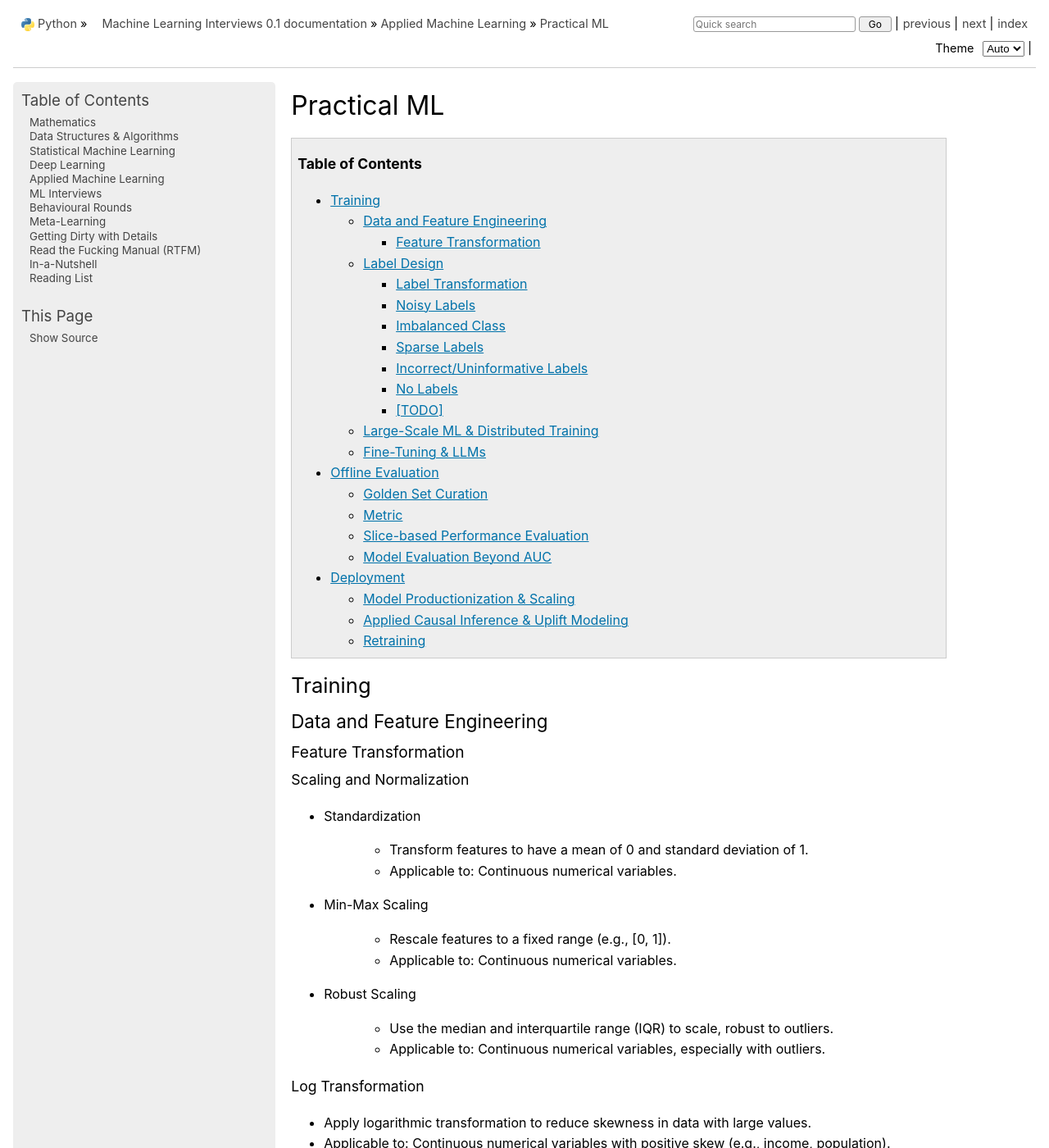
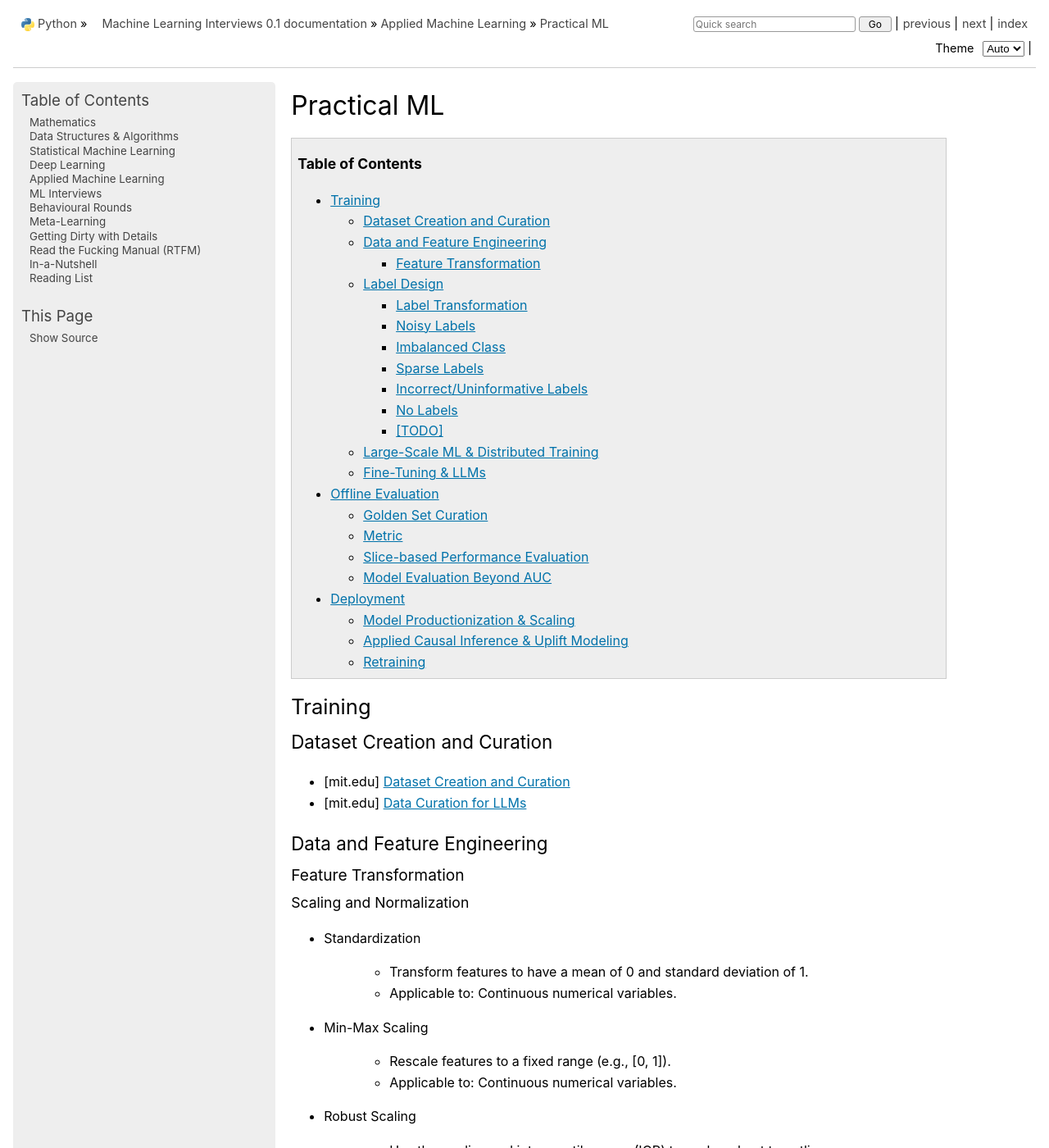
Before and after one commit to uselesstechjunks/leetcode, a Sphinx documentation site: the page built from docs/source/applied/practical/index.rst, in a window 1280 px wide and 1400 px high. Shown: the whole window at 82% size. Built offline with Sphinx 7.4.7, drawn with Linux system fonts in a browser that asks for light colours; pages that are not in the unit, such as notebooks, are missing from menus.

Commit message:
Update index.rst

```diff
--- a/docs/source/applied/practical/index.rst
+++ b/docs/source/applied/practical/index.rst
@@ -9,6 +9,11 @@ Practical ML
 ***********************************************************************
 Training
 ***********************************************************************
+Dataset Creation and Curation
+=======================================================================
+- [mit.edu] `Dataset Creation and Curation <https://dcai.csail.mit.edu/2024/dataset-creation-curation/>`_
+- [mit.edu] `Data Curation for LLMs <https://dcai.csail.mit.edu/2024/data-curation-llms/>`_
+
 Data and Feature Engineering
 =======================================================================
 Feature Transformation
```
